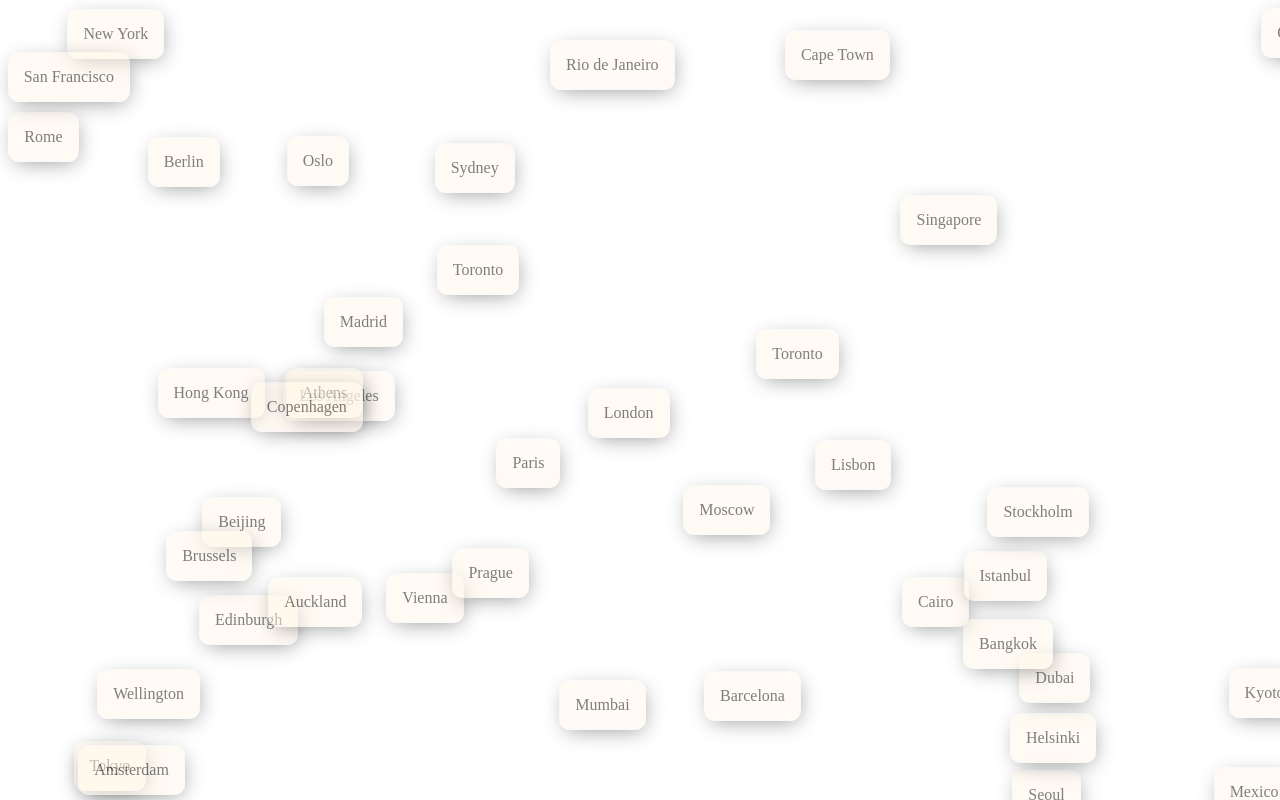
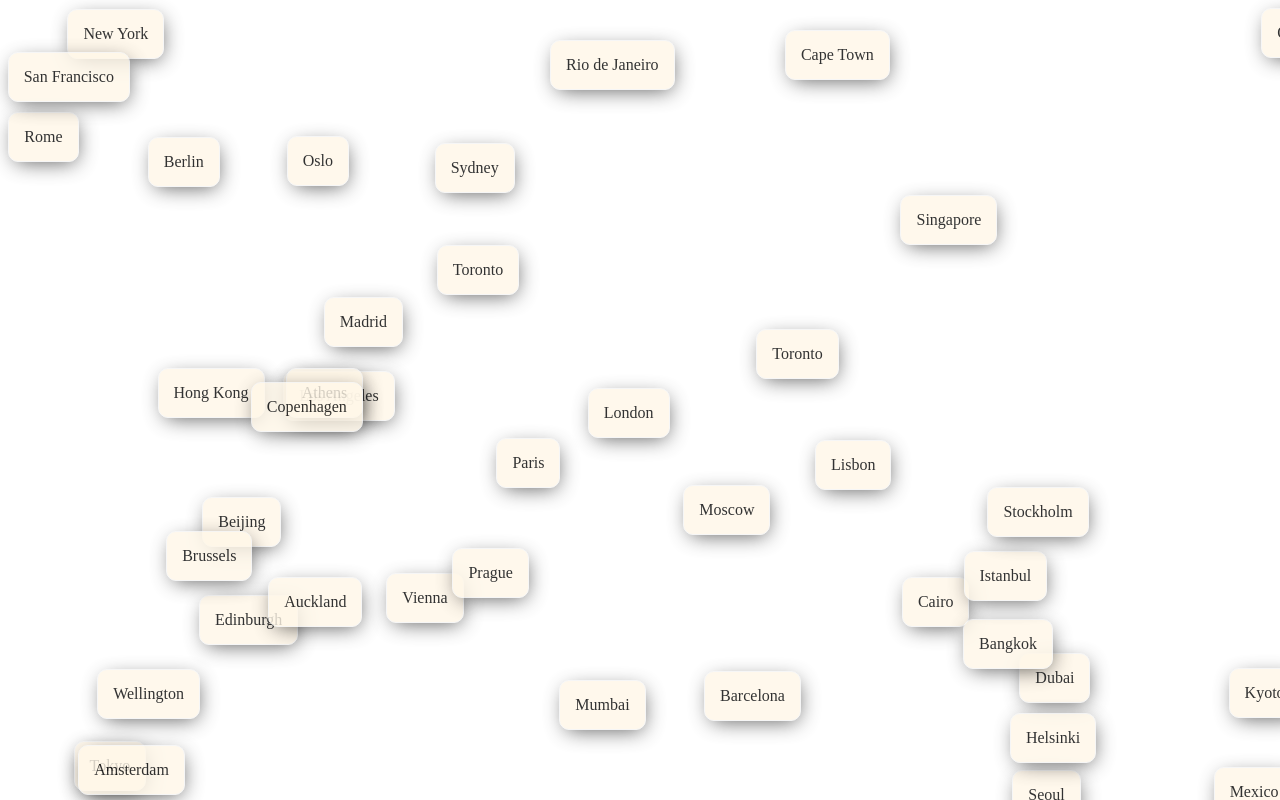
Before and after one commit to Shivam2147/fun, a plain HTML site: page index.html in a window 1280 px wide. Drawn offline with Linux system fonts and the light colour scheme.

Commit message:
ok commit

```diff
--- a/css.css
+++ b/css.css
@@ -23,7 +23,7 @@ main {
     position: absolute;
     transition: all 2s ease;
     border-radius: 10px;
-    opacity: .5;
+    opacity: .8;
     -webkit-box-shadow: 2px 5px 21px -5px rgba(0, 0, 0, 0.82);
     -moz-box-shadow: 2px 5px 21px -5px rgba(0, 0, 0, 0.82);
     box-shadow: 2px 5px 21px -5px rgba(0, 0, 0, 0.82);
```
